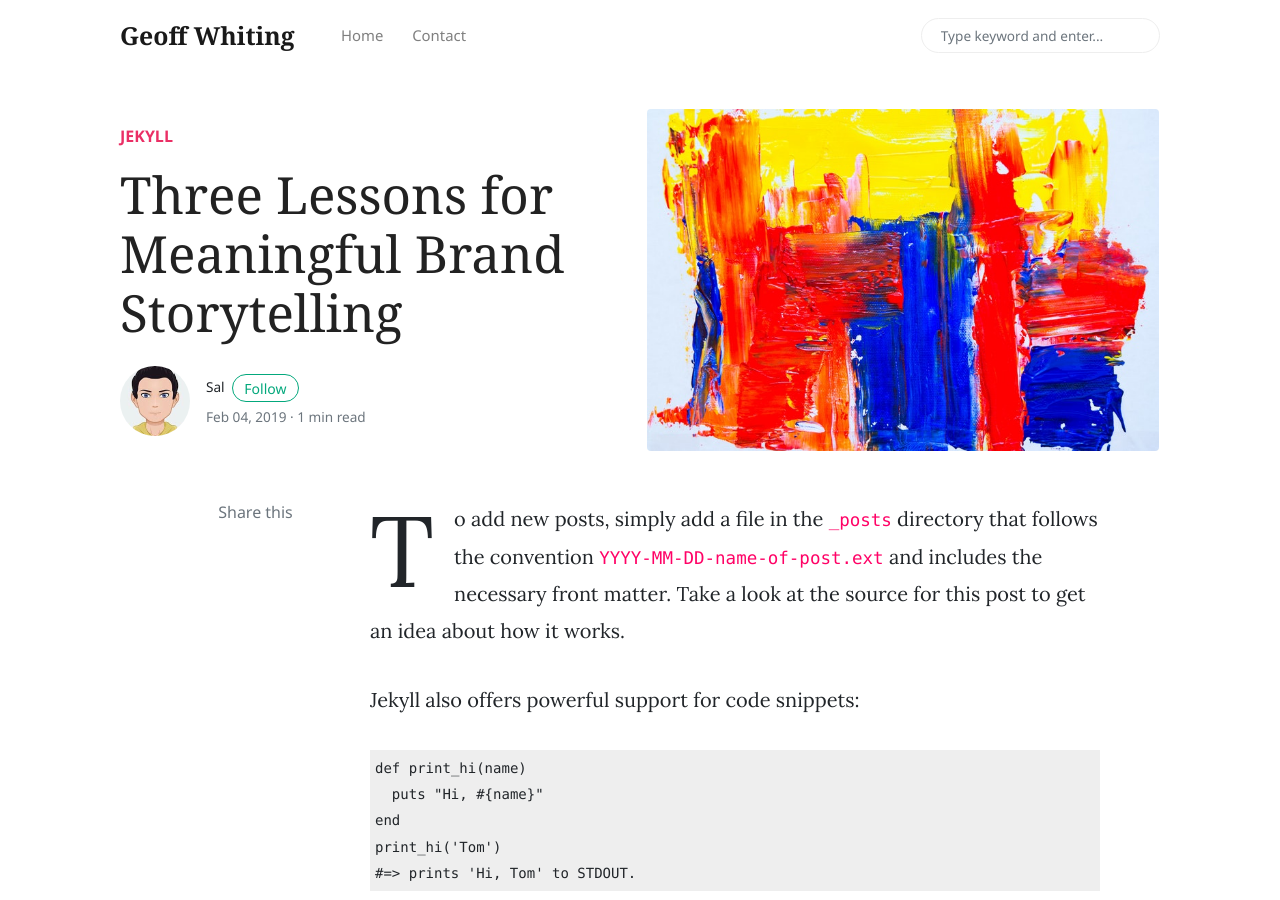
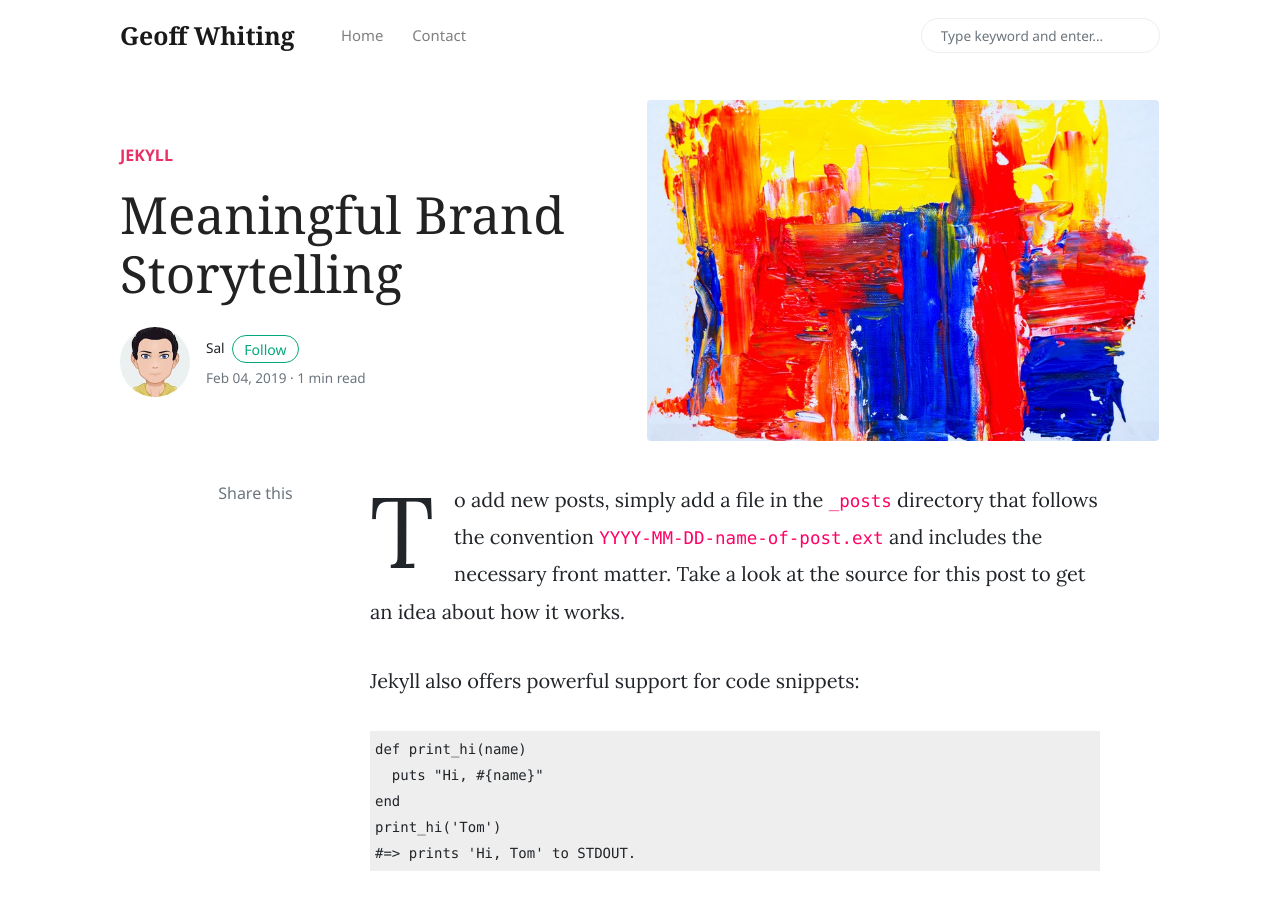
Before and after one commit to whaleen/geoff, a Jekyll site: the page built from _posts/2019-02-04-three-lessons-for-meaningful-brand-storytelling.markdown, in a window 1280 px wide and 900 px high. Built offline with Jekyll 4.4.1, drawn with Linux system fonts in a browser that asks for light colours; nearby versions of some CDN libraries; comment, search, counter and statistics services are not loaded.

Commit message:
Update from Forestry.io Joshua Vaage updated _posts/2019-02-04-three-lessons-for-meaningful-brand-storytelling.markdown

```diff
--- a/_posts/2019-02-04-three-lessons-for-meaningful-brand-storytelling.markdown
+++ b/_posts/2019-02-04-three-lessons-for-meaningful-brand-storytelling.markdown
@@ -1,10 +1,11 @@
 ---
 layout: post
-title:  "Three Lessons for Meaningful Brand Storytelling"
-categories: [ Jekyll ]
+title: Meaningful Brand Storytelling
+categories:
+- Jekyll
 image: assets/images/demo1.jpg
+
 ---
-
 To add new posts, simply add a file in the `_posts` directory that follows the convention `YYYY-MM-DD-name-of-post.ext` and includes the necessary front matter. Take a look at the source for this post to get an idea about how it works.
 
 Jekyll also offers powerful support for code snippets:
```
